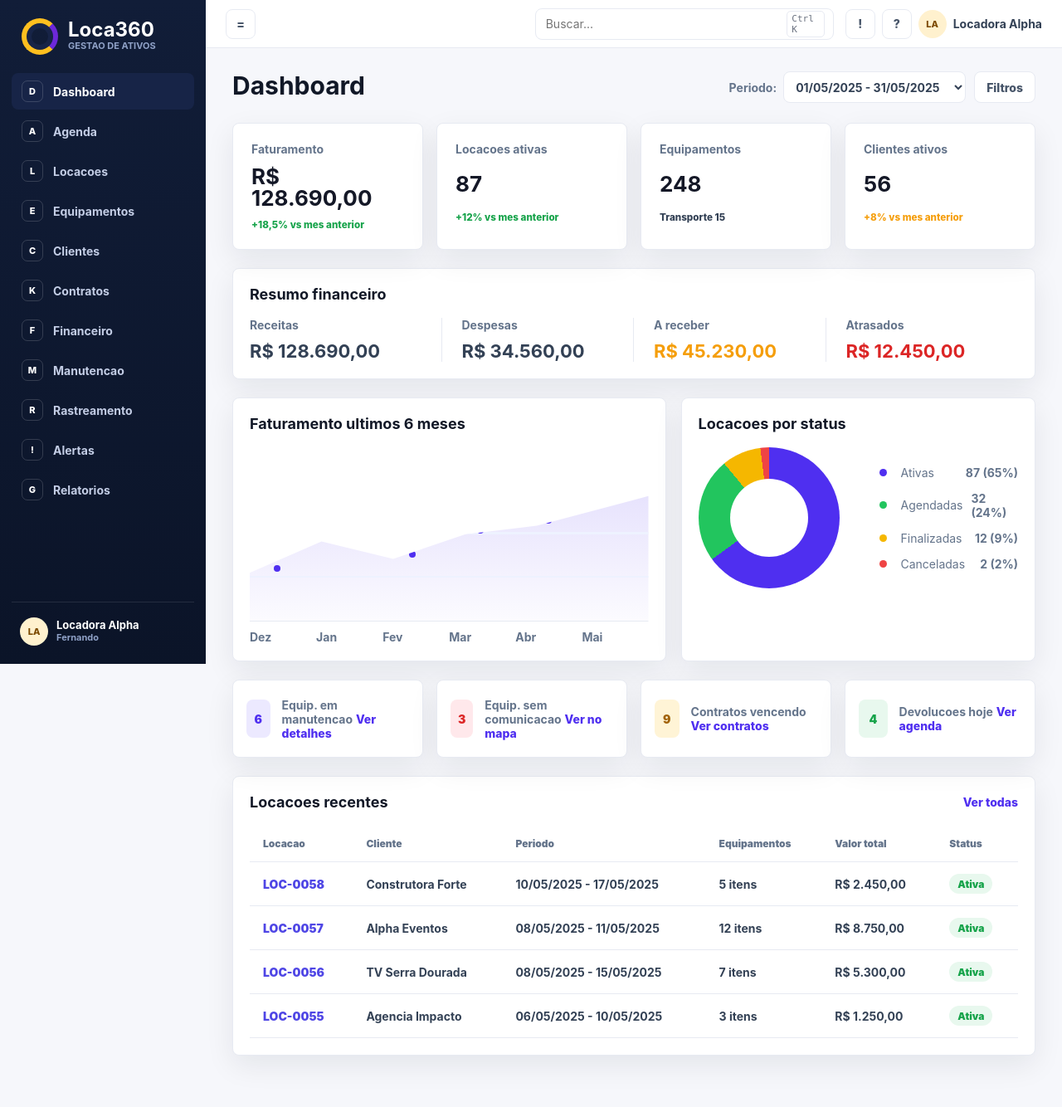
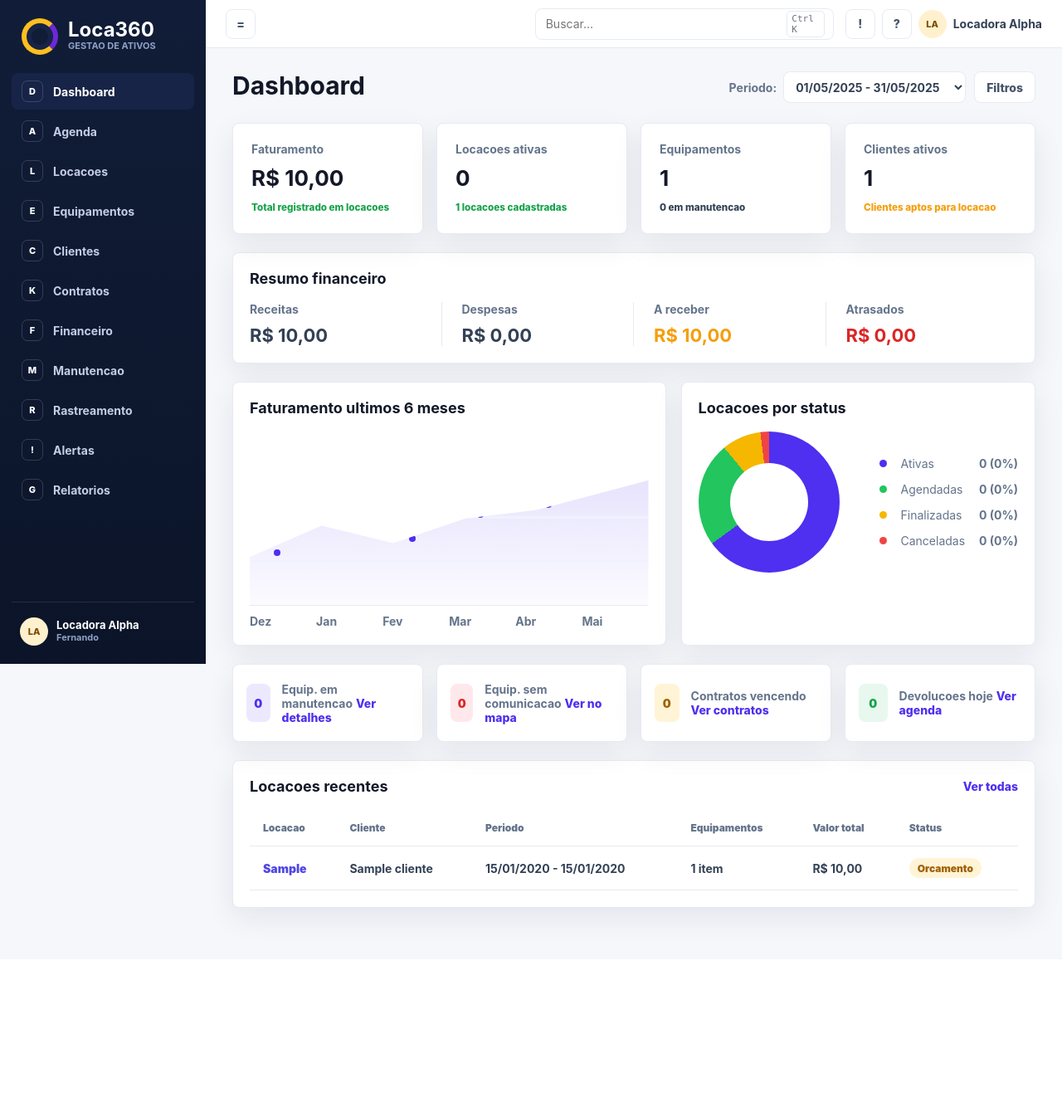
Before and after one commit to 95Caique/SGA---Sistema-de-Gest-o-de-ativos, a Django app: page /dashboard/ in a window 1280 px wide. Shown: the whole page at 83% size. After the commit the page ends 1120 px from the top, so only its background shows below. Run offline with Django 5.2, Linux system fonts and the light colour scheme; tables that the repository leaves empty hold one stand-in row (values such as "Sample post").

Commit message:
FEATURE: git commit -m Atualiza dashboard para usar indicadores reais

```diff
--- a/config/views.py
+++ b/config/views.py
@@ -1,4 +1,12 @@
+from decimal import Decimal
+
+from django.db.models import Count, Sum
 from django.shortcuts import redirect, render
+
+from ativos.models import Ativo
+from clientes.models import Cliente
+from locacoes.models import Locacao
+from rastreamento.models import Rastreador
 
 
 NAV_ITEMS = [
@@ -13,46 +21,6 @@ NAV_ITEMS = [
     {"label": "Rastreamento", "url_name": "rastreamento", "icon": "R"},
     {"label": "Alertas", "url_name": "alertas", "icon": "!"},
     {"label": "Relatorios", "url_name": "relatorios", "icon": "G"},
-]
-
-
-DASHBOARD_METRICS = [
-    {"label": "Faturamento", "value": "R$ 128.690,00", "trend": "+18,5% vs mes anterior", "tone": "success"},
-    {"label": "Locacoes ativas", "value": "87", "trend": "+12% vs mes anterior", "tone": "success"},
-    {"label": "Equipamentos", "value": "248", "trend": "Transporte 15", "tone": "neutral"},
-    {"label": "Clientes ativos", "value": "56", "trend": "+8% vs mes anterior", "tone": "warning"},
-]
-
-
-FINANCIAL_SUMMARY = [
-    {"label": "Receitas", "value": "R$ 128.690,00", "tone": "neutral"},
-    {"label": "Despesas", "value": "R$ 34.560,00", "tone": "neutral"},
-    {"label": "A receber", "value": "R$ 45.230,00", "tone": "warning"},
-    {"label": "Atrasados", "value": "R$ 12.450,00", "tone": "danger"},
-]
-
-
-RENTAL_STATUS = [
-    {"label": "Ativas", "value": "87", "percent": "65%", "color": "purple"},
-    {"label": "Agendadas", "value": "32", "percent": "24%", "color": "green"},
-    {"label": "Finalizadas", "value": "12", "percent": "9%", "color": "yellow"},
-    {"label": "Canceladas", "value": "2", "percent": "2%", "color": "red"},
-]
-
-
-ALERT_CARDS = [
-    {"label": "Equip. em manutencao", "value": "6", "action": "Ver detalhes", "tone": "purple"},
-    {"label": "Equip. sem comunicacao", "value": "3", "action": "Ver no mapa", "tone": "danger"},
-    {"label": "Contratos vencendo", "value": "9", "action": "Ver contratos", "tone": "warning"},
-    {"label": "Devolucoes hoje", "value": "4", "action": "Ver agenda", "tone": "success"},
-]
-
-
-RECENT_RENTALS = [
-    {"code": "LOC-0058", "client": "Construtora Forte", "period": "10/05/2025 - 17/05/2025", "items": "5 itens", "amount": "R$ 2.450,00", "status": "Ativa"},
-    {"code": "LOC-0057", "client": "Alpha Eventos", "period": "08/05/2025 - 11/05/2025", "items": "12 itens", "amount": "R$ 8.750,00", "status": "Ativa"},
-    {"code": "LOC-0056", "client": "TV Serra Dourada", "period": "08/05/2025 - 15/05/2025", "items": "7 itens", "amount": "R$ 5.300,00", "status": "Ativa"},
-    {"code": "LOC-0055", "client": "Agencia Impacto", "period": "06/05/2025 - 10/05/2025", "items": "3 itens", "amount": "R$ 1.250,00", "status": "Ativa"},
 ]
 
 
@@ -73,7 +41,7 @@ MODULES = {
         "subtitle": "Pedidos de locacao, reservas, contratos e devolucoes.",
         "primary_action": "Nova locacao",
         "columns": ["Locacao", "Cliente", "Periodo", "Equipamentos", "Valor total", "Status"],
-        "rows": [[item["code"], item["client"], item["period"], item["items"], item["amount"], item["status"]] for item in RECENT_RENTALS],
+        "rows": [],
     },
     "equipamentos": {
         "title": "Equipamentos",
@@ -176,20 +144,83 @@ def home(request):
     return redirect("dashboard")
 
 
+def money_br(value):
+    value = value or Decimal("0")
+    formatted = f"{value:,.2f}".replace(",", "X").replace(".", ",").replace("X", ".")
+    return f"R$ {formatted}"
+
+
+def percent(value, total):
+    if not total:
+        return "0%"
+    return f"{round((value / total) * 100)}%"
+
+
+def dashboard_context():
+    total_locacoes = Locacao.objects.count()
+    locacoes_ativas = Locacao.objects.filter(status=Locacao.Status.ATIVA).count()
+    locacoes_agendadas = Locacao.objects.filter(status=Locacao.Status.AGENDADA).count()
+    locacoes_finalizadas = Locacao.objects.filter(status=Locacao.Status.FINALIZADA).count()
+    locacoes_canceladas = Locacao.objects.filter(status=Locacao.Status.CANCELADA).count()
+    faturamento_total = Locacao.objects.aggregate(total=Sum("valor_total"))["total"] or Decimal("0")
+    valor_em_aberto = Locacao.objects.filter(status__in=[Locacao.Status.ORCAMENTO, Locacao.Status.AGENDADA]).aggregate(
+        total=Sum("valor_total")
+    )["total"] or Decimal("0")
+    equipamentos_total = Ativo.objects.count()
+    equipamentos_manutencao = Ativo.objects.filter(status=Ativo.Status.MANUTENCAO).count()
+    clientes_ativos = Cliente.objects.filter(status=Cliente.Status.ATIVO).count()
+    rastreadores_sem_comunicacao = Rastreador.objects.filter(status=Rastreador.Status.SEM_COMUNICACAO).count()
+
+    recent_rentals = []
+    for locacao in Locacao.objects.select_related("cliente").annotate(total_itens=Count("itens")).order_by("-data_inicio")[:5]:
+        recent_rentals.append(
+            {
+                "code": locacao.codigo,
+                "client": locacao.cliente.nome,
+                "period": f"{locacao.data_inicio:%d/%m/%Y} - {locacao.data_fim:%d/%m/%Y}",
+                "items": f"{locacao.total_itens} item{'s' if locacao.total_itens != 1 else ''}",
+                "amount": money_br(locacao.valor_total),
+                "status": locacao.get_status_display(),
+                "status_key": locacao.status,
+            }
+        )
+
+    return {
+        "metrics": [
+            {"label": "Faturamento", "value": money_br(faturamento_total), "trend": "Total registrado em locacoes", "tone": "success"},
+            {"label": "Locacoes ativas", "value": locacoes_ativas, "trend": f"{total_locacoes} locacoes cadastradas", "tone": "success"},
+            {"label": "Equipamentos", "value": equipamentos_total, "trend": f"{equipamentos_manutencao} em manutencao", "tone": "neutral"},
+            {"label": "Clientes ativos", "value": clientes_ativos, "trend": "Clientes aptos para locacao", "tone": "warning"},
+        ],
+        "financial_summary": [
+            {"label": "Receitas", "value": money_br(faturamento_total), "tone": "neutral"},
+            {"label": "Despesas", "value": money_br(Decimal("0")), "tone": "neutral"},
+            {"label": "A receber", "value": money_br(valor_em_aberto), "tone": "warning"},
+            {"label": "Atrasados", "value": money_br(Decimal("0")), "tone": "danger"},
+        ],
+        "rental_status": [
+            {"label": "Ativas", "value": locacoes_ativas, "percent": percent(locacoes_ativas, total_locacoes), "color": "purple"},
+            {"label": "Agendadas", "value": locacoes_agendadas, "percent": percent(locacoes_agendadas, total_locacoes), "color": "green"},
+            {"label": "Finalizadas", "value": locacoes_finalizadas, "percent": percent(locacoes_finalizadas, total_locacoes), "color": "yellow"},
+            {"label": "Canceladas", "value": locacoes_canceladas, "percent": percent(locacoes_canceladas, total_locacoes), "color": "red"},
+        ],
+        "alert_cards": [
+            {"label": "Equip. em manutencao", "value": equipamentos_manutencao, "action": "Ver detalhes", "tone": "purple"},
+            {"label": "Equip. sem comunicacao", "value": rastreadores_sem_comunicacao, "action": "Ver no mapa", "tone": "danger"},
+            {"label": "Contratos vencendo", "value": 0, "action": "Ver contratos", "tone": "warning"},
+            {"label": "Devolucoes hoje", "value": 0, "action": "Ver agenda", "tone": "success"},
+        ],
+        "recent_rentals": recent_rentals,
+    }
+
+
 def dashboard(request):
+    context = dashboard_context()
+    context["page_title"] = "Dashboard"
     return render(
         request,
         "pages/dashboard.html",
-        with_layout(
-            {
-                "page_title": "Dashboard",
-                "metrics": DASHBOARD_METRICS,
-                "financial_summary": FINANCIAL_SUMMARY,
-                "rental_status": RENTAL_STATUS,
-                "alert_cards": ALERT_CARDS,
-                "recent_rentals": RECENT_RENTALS,
-            }
-        ),
+        with_layout(context),
     )
 
 
--- a/templates/pages/dashboard.html
+++ b/templates/pages/dashboard.html
@@ -114,7 +114,16 @@
                         <td>{{ rental.period }}</td>
                         <td>{{ rental.items }}</td>
                         <td>{{ rental.amount }}</td>
-                        <td><span class="badge badge-success">{{ rental.status }}</span></td>
+                        <td><span class="badge badge-status-{{ rental.status_key }}">{{ rental.status }}</span></td>
+                    </tr>
+                {% empty %}
+                    <tr>
+                        <td colspan="6">
+                            <div class="empty-state compact">
+                                <strong>Nenhuma locacao cadastrada</strong>
+                                <p>As locacoes recentes aparecerao aqui conforme forem registradas no sistema.</p>
+                            </div>
+                        </td>
                     </tr>
                 {% endfor %}
             </tbody>
```
